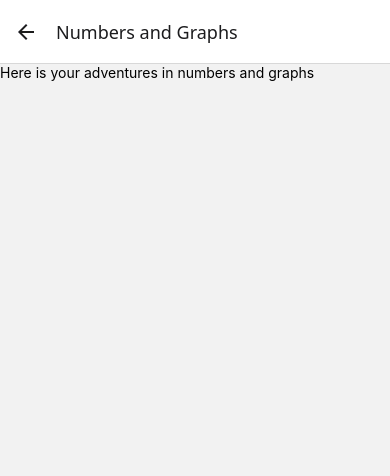
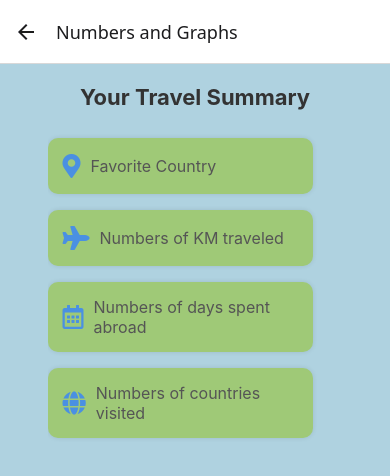
Before and after one commit to RykardBoy/Track-Your-Travel, a React Native app: screen /Nutshell in a window 390 px wide. Shown: the top 476 px of the page. Built offline with nearby package versions, Linux system fonts and the light colour scheme.

Commit message:
Mise en page de nutshell page

```diff
--- a/screens/NutshellPage.js
+++ b/screens/NutshellPage.js
@@ -1,12 +1,113 @@
 import * as React from 'react';
-import { View, Text } from "react-native"
+import { View, Text, StyleSheet, TouchableOpacity, FlatList } from 'react-native';
+import { FontAwesome5 } from '@expo/vector-icons';
+import { useState } from 'react';
 
 const NutshellPage = () => {
+
+    const [expanded, setExpanded] = useState(null);
+
+    const data = [
+        {
+            id: '1',
+            icon: 'map-marker-alt',
+            title: 'Favorite Country',
+            details: ['Philippines']
+        },
+        {
+            id: '2',
+            icon: 'plane',
+            title: 'Numbers of KM traveled',
+            details: ['120000 KM']
+        },
+        {
+            id: '3',
+            icon: 'calendar-alt',
+            title: 'Numbers of days spent abroad',
+            details: ['22 days']
+        },
+        {
+            id: '4',
+            icon: 'globe',
+            title: 'Numbers of countries visited',
+            details: ['3 countries']
+        }
+    ];
+
+    const toggleExpand = (id) => {
+        setExpanded(expanded === id ? null : id);
+    };
+
+
     return(
-        <View>
-            <Text>Here is your adventures in numbers and graphs</Text>
+        <View style={styles.container}>
+            <Text style={styles.title}>Your Travel Summary</Text>
+            <FlatList
+                data={data}
+                keyExtractor={(item) => item.id}
+                renderItem={({ item }) => (
+                    <View>
+                        <TouchableOpacity style={styles.card} onPress={() => toggleExpand(item.id)}>
+                            <FontAwesome5 name={item.icon} size={24} color="#4A90E2" />
+                            <Text style={styles.text}>{item.title}</Text>
+                        </TouchableOpacity>
+                        {expanded === item.id && (
+                            <View style={styles.detailsContainer}>
+                                {item.details.map((detail, index) => (
+                                    <Text key={index} style={styles.detailText}>- {detail}</Text>
+                                ))}
+                            </View>
+                        )}
+                    </View>
+                )}
+            />
         </View>
     )
 }
 
+const styles = StyleSheet.create({
+    container: {
+        flex: 1,
+        padding: 20,
+        alignItems: 'center',
+        backgroundColor: '#afd2e0',
+    },
+    title: {
+        fontSize: 22,
+        fontWeight: 'bold',
+        marginBottom: 20,
+        color: '#333',
+    },
+    card: {
+        flexDirection: 'row',
+        alignItems: 'center',
+        backgroundColor: '#9fc977',
+        padding: 15,
+        marginVertical: 8,
+        borderRadius: 10,
+        width: '90%',
+        shadowColor: '#000',
+        shadowOpacity: 0.1,
+        shadowRadius: 5,
+        elevation: 3,
+    },
+    text: {
+        fontSize: 16,
+        color: '#555',
+        marginLeft: 10,
+    },
+    detailsContainer: {
+        backgroundColor: '#E0E0E0',
+        padding: 10,
+        borderRadius: 8,
+        marginTop: 5,
+        marginLeft: 20,
+        width: '80%'
+    },
+    detailText: {
+        fontSize: 14,
+        color: '#333',
+    }
+})
+
 export default NutshellPage;
```
